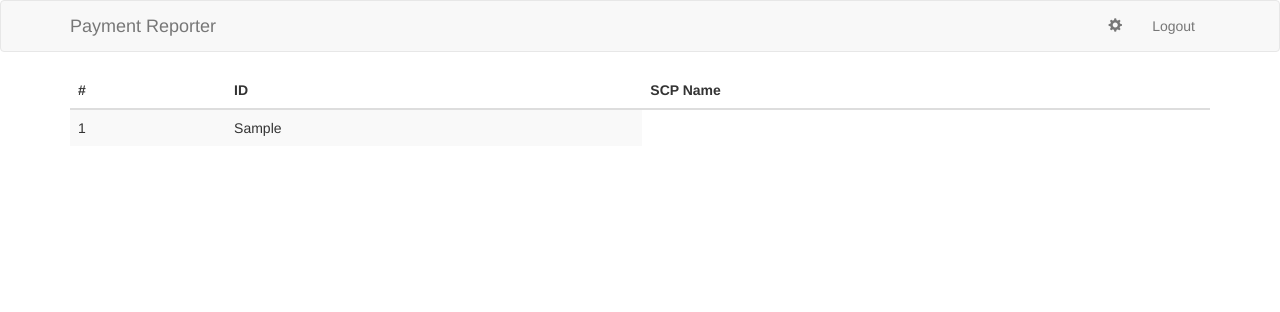
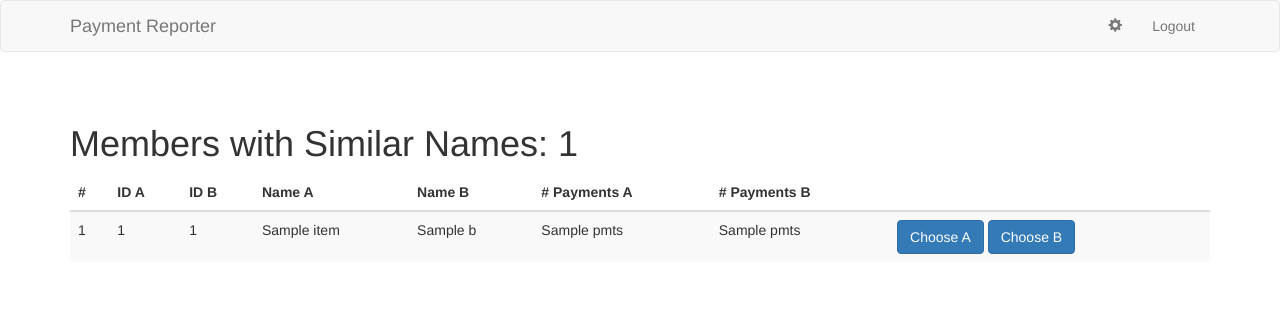
Before and after one commit to charliestrawn/thundersnow, a Flask app: template thundersnow/admin/templates/similar.html in a window 1280 px wide. Shown: the top 312 px of the page. Run offline with Flask 2, Linux system fonts and the light colour scheme; the template is opened without the code that fills it: most values are stand-ins (such as "Sample title", 1, 10 or a date in 2020); some libraries are stand-ins or nearby versions.

Commit message:
Quick and dirty admin page to fix names that are similar

```diff
--- a/thundersnow/admin/templates/similar.html
+++ b/thundersnow/admin/templates/similar.html
@@ -15,7 +15,7 @@
           </div>
           <nav class="collapse navbar-collapse bs-navbar-collapse">
               <ul class="nav navbar-nav navbar-right">
-                  <li ng-if="isAdmin()">
+                  <li>
                       <a href="" data-toggle="dropdown">
                           <span class="glyphicon glyphicon-cog" style="cursor:pointer">
                           </span></a>
@@ -25,25 +25,43 @@
                           <li><a href="/#/weeks">Manage Weeks</a></li>
                       </ul>
                   </li>
-                  <li><a href="" ng-click="logout()">Logout</a></li>
+                  <li><a href="/logout">Logout</a></li>
               </ul>
           </nav>
         </div>
       </header>
     <div class="container">
+      <div class="alert">
+      </div>
+      <h1>Members with Similar Names: {{ count }}</h1>
       <table class="table table-striped">
         <thead>
             <tr>
               <th>#</th>
-              <th>ID</th>
-              <th>SCP Name</th>
+              <th>ID A</th>
+              <th>ID B</th>
+              <th>Name A</th>
+              <th>Name B</th>
+              <th># Payments A</th>
+              <th># Payments B</th>
+              <th></th>
             </tr>
         </thead>
         <tbody>
-          {% for k, v in similar_members.items() %}
+          {% for item in similar_members['a'] %}
+          <tr>
               <!--Create form to add breeze id-->
               <td>{{ loop.index }}</td>
-              <td>{{ k }}</td>
+              <td class="id-a">{{ similar_members['a'][loop.index0]['id'] }}</td>
+              <td class="id-b">{{ similar_members['b'][loop.index0]['id'] }}</td>
+              <td>{{ similar_members['a'][loop.index0]['name'] }}</td>
+              <td>{{ similar_members['b'][loop.index0]['name'] }}</td>
+              <td>{{ similar_members['a'][loop.index0]['pmts'] }}</td>
+              <td>{{ similar_members['b'][loop.index0]['pmts'] }}</td>
+              <td>
+                <button class="btn btn-primary choose-a">Choose A</button>
+                <button class="btn btn-primary choose-b">Choose B</button>
+              </td>
             </tr>
           {% endfor %}
         </tbody>
@@ -53,5 +71,40 @@
     <script src="//code.jquery.com/jquery-2.1.4.min.js" type="text/javascript"></script>
     <script src="//netdna.bootstrapcdn.com/bootstrap/3.3.6/js/bootstrap.min.js" type="text/javascript"></script>
     <script src="//cdnjs.cloudflare.com/ajax/libs/lodash.js/4.17.2/lodash.min.js" type="text/javascript"></script>
+    <script type="text/javascript">
+      $(function(){
+        $(".choose-a").click(function(e) {
+          row = $(this).closest('tr');
+          a = parseInt(row.children('.id-a').text());
+          b = parseInt(row.children('.id-b').text());
+          $.ajax({
+            type: 'POST',
+            url: '/admin/fix-similar',
+            contentType: 'application/json; charset=utf-8',
+            data: JSON.stringify({"old_member_id": b, "new_member_id": a}),
+            success: function (data) {
+              $('.alert').text(data).addClass('alert-success');
+              row.fadeOut();
+            }
+          });
+        });
+
+        $(".choose-b").click(function(e) {
+          row = $(this).closest('tr');
+          a = parseInt(row.children('.id-a').text());
+          b = parseInt(row.children('.id-b').text());
+          $.ajax({
+            type: 'POST',
+            url: '/admin/fix-similar',
+            contentType: 'application/json; charset=utf-8',
+            data: JSON.stringify({"old_member_id": a, "new_member_id": b}),
+            success: function (data) {
+              $('.alert').text(data).addClass('alert-success');
+              row.fadeOut();
+            }
+          });
+        });
+    });
+    </script>
   </body>
 </html>
```
Also changed, not shown: requirements.txt (+6 -1 lines), thundersnow/admin/__init__.py (+33 -3 lines), .travis.yml.
